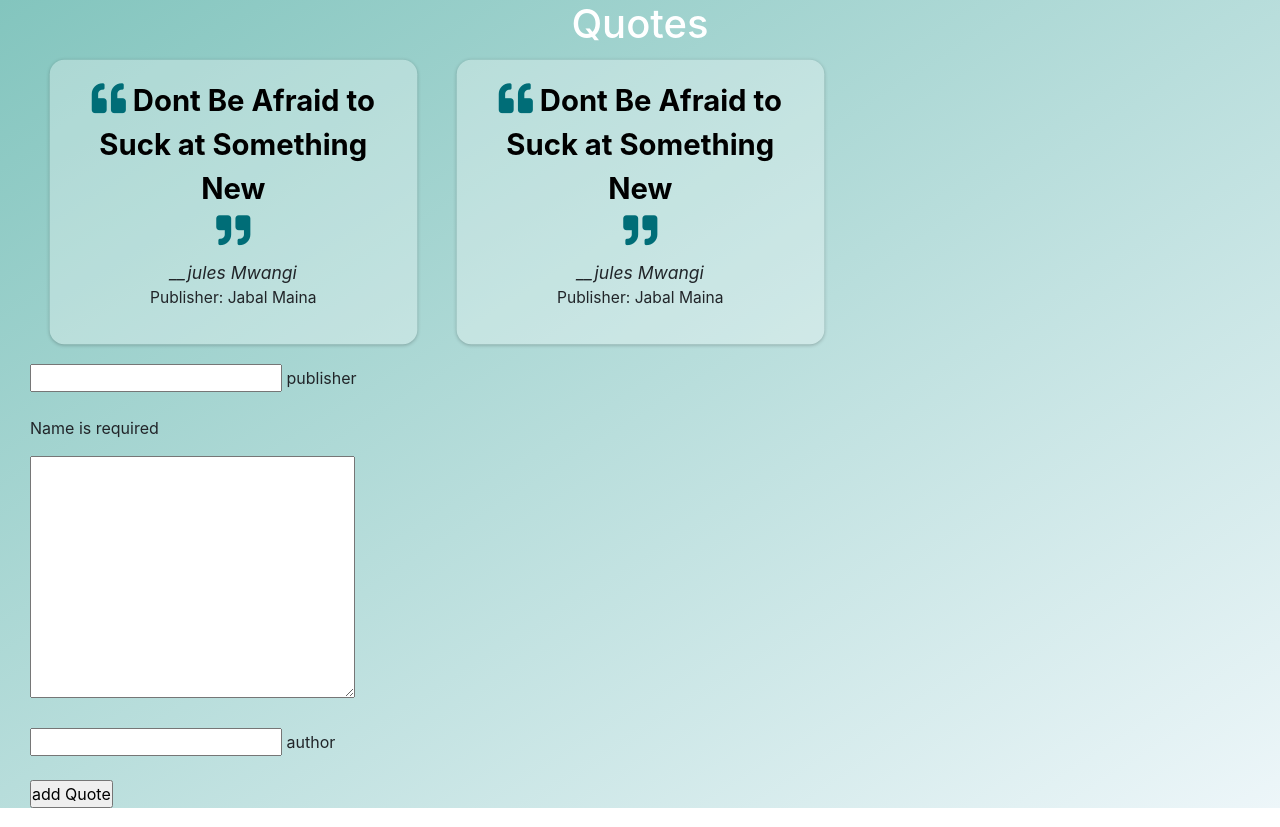
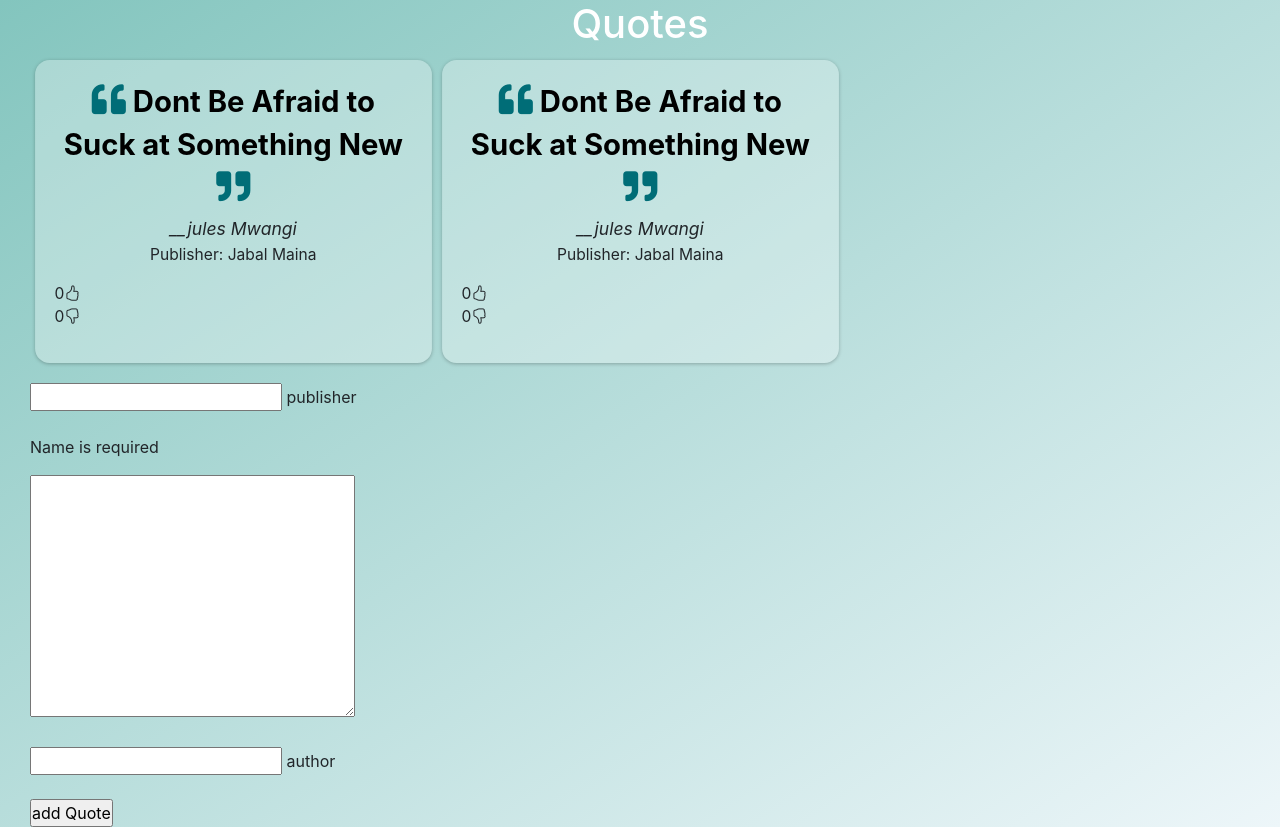
Before and after one commit to juliamwangi123/quote_generator, an Angular app: page / in a window 1280 px wide. Built offline with nearby package versions, Linux system fonts and the light colour scheme.

Commit message:
ft:add upvote feature

```diff
--- a/src/app/componets/quote/quote.component.html
+++ b/src/app/componets/quote/quote.component.html
@@ -4,9 +4,9 @@
 
 
     <div class=" col-md-12 quotes" >
+        <!-- <div class="innerContainer"> -->
 
-                <ul *ngFor="let item of quotes; let i = index"  class="col-4 "  >
-                    <div class="innerContainer">
+                <ul *ngFor="let item of quotes; let i = index"  class="col-4  innerContainer ">
                         <li class="display-quote"><i class="fas fa-quote-left"></i>   {{item.quote}} <br> <i class="fas fa-quote-right"></i></li>
                         <app-quotedetails
                          [parentData] = "item">
@@ -15,21 +15,25 @@
 
 
                     <button (click) ="deleteQuote(i)">Delete</button>
-                <button (click) =" upVote(i)">up</button>
-                {{item.upCounter}}
+                <!-- <button (click) =" upVote(i)">up</button> -->
+                <!-- {{item.upCounter}} -->
+
                     </app-quotedetails>
-                    </div>
 
 
 
 
-                    <!-- child component  -->
 
 
 
-                <div  ></div>
+                    <div class="votes">
+                        {{item.upCounter}}<i class="bi bi-hand-thumbs-up" (click)="upVote(i)"></i>
+                       <p> {{item.downCounter}}<i class="bi bi-hand-thumbs-down"></i></p>
+                       </div>
 
                 </ul>
+            <!-- </div> -->
+
 
        </div>
 
--- a/src/app/componets/quote/quote.component.ts
+++ b/src/app/componets/quote/quote.component.ts
@@ -19,17 +19,17 @@ export class QuoteComponent implements OnInit {
 
   ngOnInit(): void {
     this.quotes =[
-      new Quotes("Dont Be Afraid to Suck at Something New", "jules Mwangi", "Jabal Maina", 0, 0 ),
+      new Quotes("Dont Be Afraid to Suck at Something New", "jules Mwangi", "Jabal Maina",0, 0 ),
       new Quotes("Dont Be Afraid to Suck at Something New", "jules Mwangi", "Jabal Maina", 0, 0)
     ]
   }
 
 
-  public max = this.quotes[0]
 
 
  upVote(id){
-  this.quotes[id].upCounter++
+ this.quotes[id].upCounter++
+
  }
 
 
--- a/src/app/quotedetails/quotedetails.component.css
+++ b/src/app/quotedetails/quotedetails.component.css
@@ -11,3 +11,7 @@
     text-align: center;
     margin-top: 5px;
 }
+.votes{
+    display: flex;
+    justify-content: space-around;
+}
--- a/src/app/quotedetails/quotedetails.component.html
+++ b/src/app/quotedetails/quotedetails.component.html
@@ -1,6 +1,7 @@
 <div class="quotedetails">
     <cite class="author">_{{parentData.author}}</cite>
     <p>Publisher: {{parentData.publisher}}</p>
-    <!-- <button (click) =" increaseCounter()">upVote{{counterData}}</button>
-    <button (click) ="decreaseCount()">downVote {{decreaseCounter}}</button> -->
+
+
+    <!-- <button (click) ="decreaseCount()">downVote {{decreaseCounter}}</button> -->
 </div>
--- a/src/index.html
+++ b/src/index.html
@@ -8,7 +8,9 @@
   <link rel="icon" type="image/x-icon" href="favicon.ico">
   <link rel="stylesheet" href="https://cdn.jsdelivr.net/npm/bootstrap@4.6.1/dist/css/bootstrap.min.css" integrity="sha384-zCbKRCUGaJDkqS1kPbPd7TveP5iyJE0EjAuZQTgFLD2ylzuqKfdKlfG/eSrtxUkn" crossorigin="anonymous">
   <link rel="stylesheet" href="https://cdnjs.cloudflare.com/ajax/libs/font-awesome/5.15.1/css/all.min.css" integrity="sha512-+4zCK9k+qNFUR5X+cKL9EIR+ZOhtIloNl9GIKS57V1MyNsYpYcUrUeQc9vNfzsWfV28IaLL3i96P9sdNyeRssA==" crossorigin="anonymous" />
+  <link rel="stylesheet" href="https://cdn.jsdelivr.net/npm/bootstrap-icons@1.3.0/font/bootstrap-icons.css">
 </head>
+
 <body>
 
     <app-root></app-root>
```
Also changed, not shown: src/app/quotedetails/quotedetails.component.ts (+2 -8 lines).
